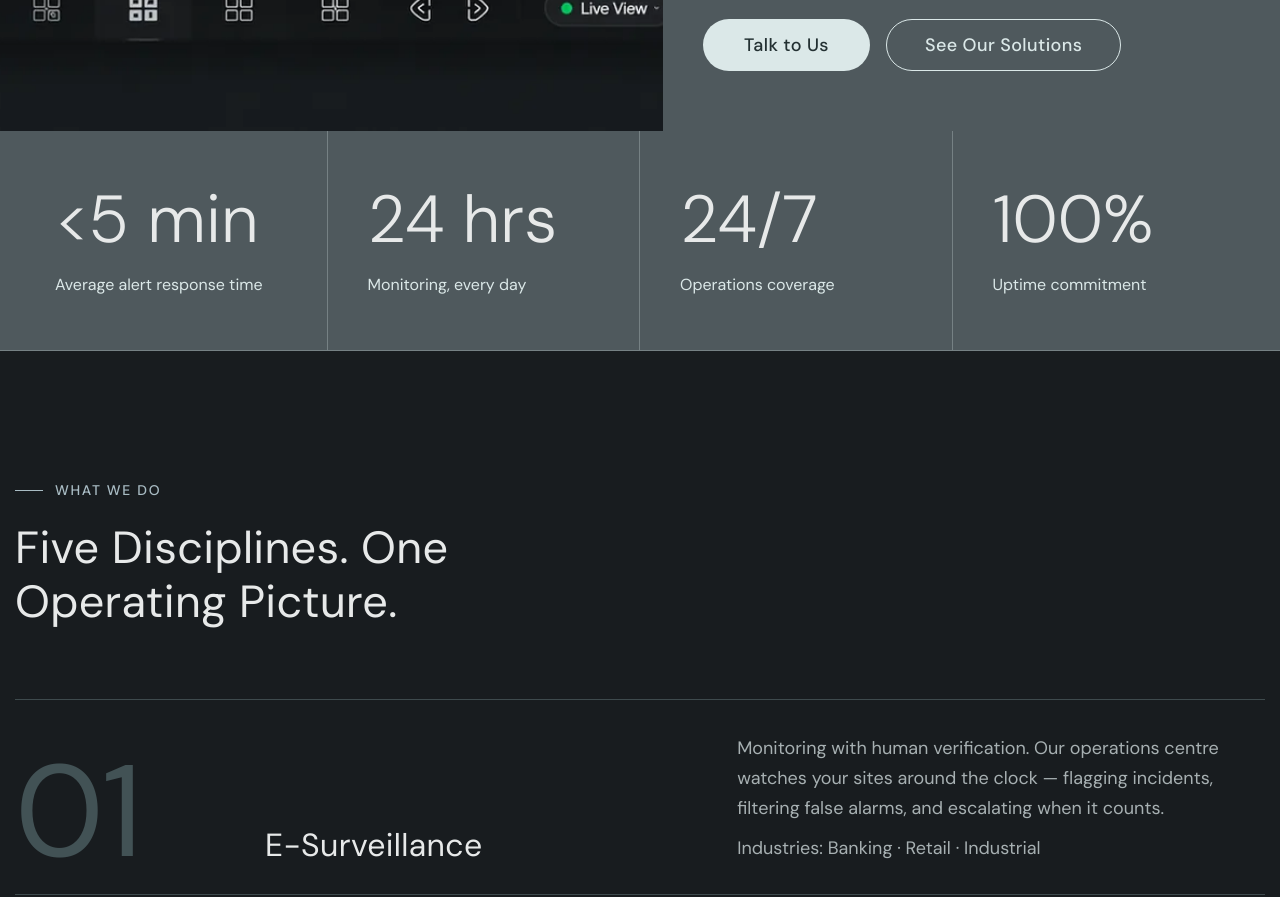
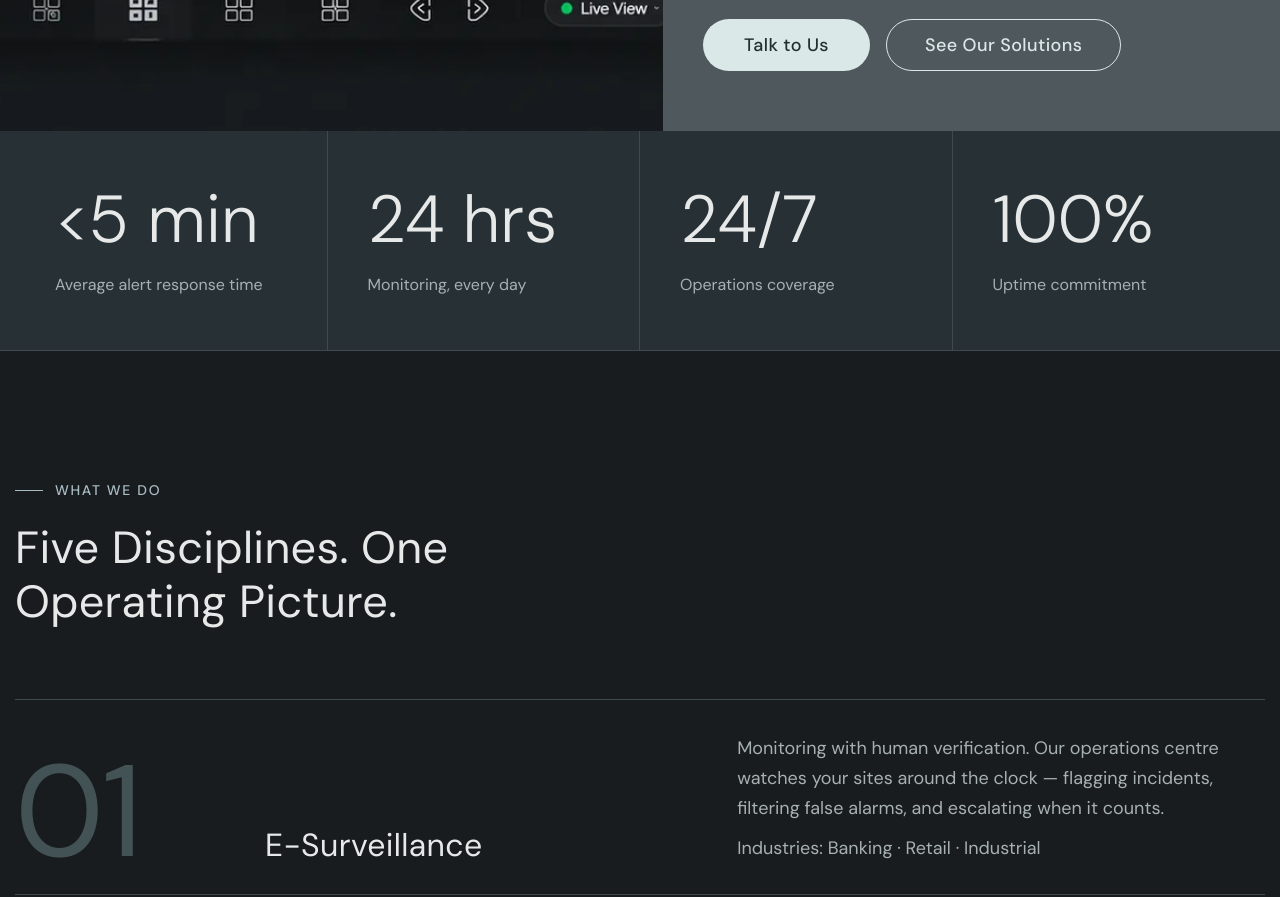
Before and after one commit to VictorSam24/Home-06-Copy-, a website built with Vite: page americ-home06/index.html in a window 1280 px wide. Shown: the part 840-1737 px from the top of the page. Built offline with nearby package versions, Linux system fonts and the light colour scheme.

Commit message:
Set stats bar and IoT hero panel to #273135
Co-Authored-By: Claude Opus 5.5 <noreply@anthropic.com>

```diff
--- a/americ-home06/index.html
+++ b/americ-home06/index.html
@@ -69,7 +69,7 @@
   </section>
 
   <!-- ==================== Stats bar ==================== -->
-  <section class="stats-bar on-dark band-3" aria-label="Stats">
+  <section class="stats-bar on-dark band-2" aria-label="Stats">
     <div class="container">
       <ul class="stats-bar__list">
         <li class="stat-item"><span class="stat-item__value">&lt;5 min</span><span class="stat-item__label">Average alert response time</span></li>
```
Also changed, not shown: americ-home06/industrial-iot.html (+1 -1 lines).
